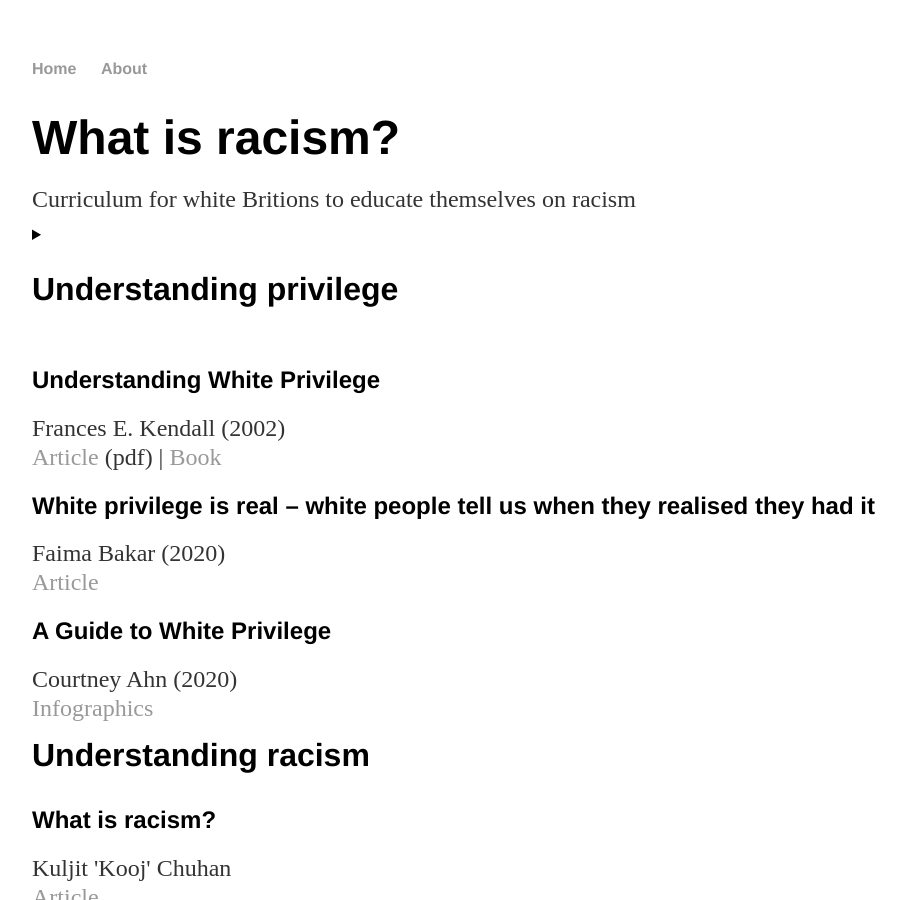
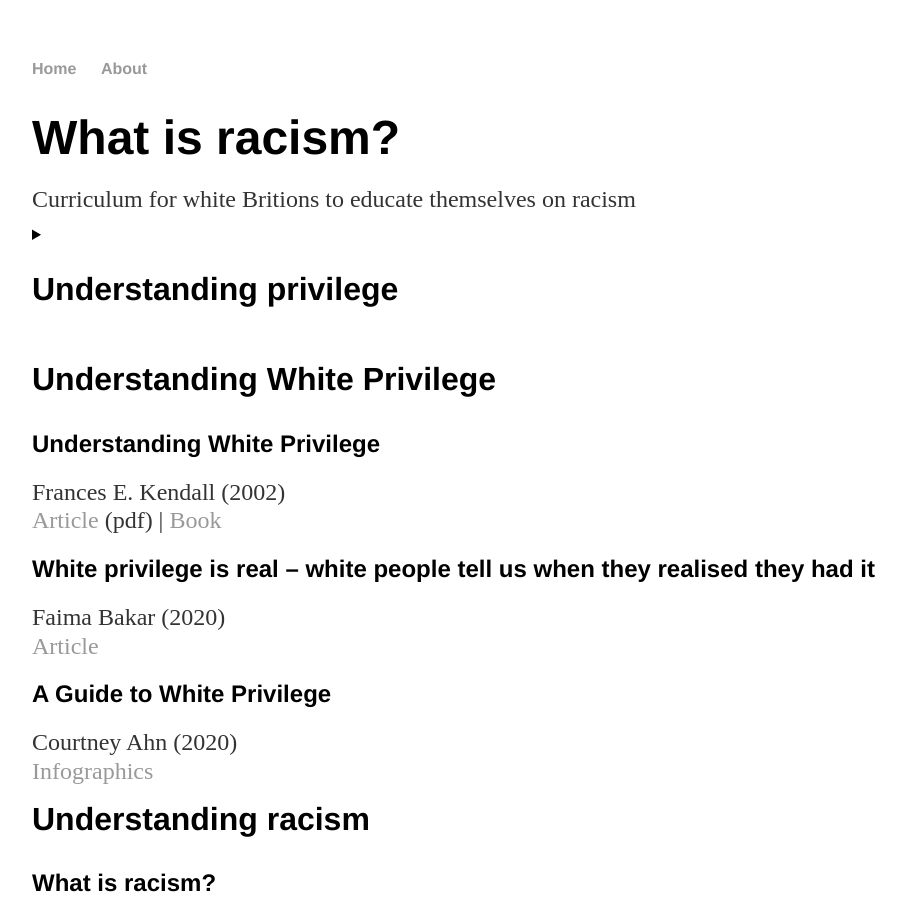
Before and after one commit to whatisracism/whatisracism.github.io, a Jekyll site: the page built from index.html, in a window 1280 px wide and 900 px high. Shown: the whole window, without its empty margins (160-1066 px from the left). Built offline with Jekyll 4.4.1, drawn with Linux system fonts in a browser that asks for light colours; some of the changed lines change nothing that is shown.

Commit message:
Update index.html

```diff
--- a/index.html
+++ b/index.html
@@ -6,7 +6,6 @@ title: "What is racism?"
 	<h1>What is racism?</h1>
 	<p>Curriculum for white Britions to educate themselves on racism</p>
 </div><!-- /.blurb -->
-
 <details>
   <summary><h2>Understanding privilege</h2></summary>
 
@@ -19,9 +18,9 @@ title: "What is racism?"
 <h4>Privilege</h4>
 <p>Anti-Racist Educator</p>
 <p><a class="c3" href="https://www.theantiracisteducator.com/privilege">Article</a></p>
-<h2>Understanding White Privilege</h2>
 </details>
 
+<h2>Understanding White Privilege</h2>
 <h4>Understanding White Privilege</h4>
 <p>Frances E. Kendall (2002)</p>
 <p><a href="http://www.goldenbridgesschool.org/uploads/1/9/5/4/19541249/understanding_white_privilege_-_kendall_edited.pd">Article</a> (pdf) | <a href="https://www.routledge.com/Understanding-White-Privilege-Creating-Pathways-to-Authentic-Relationships/Kendall/p/book/9780415874274">Book</a></p>
```
